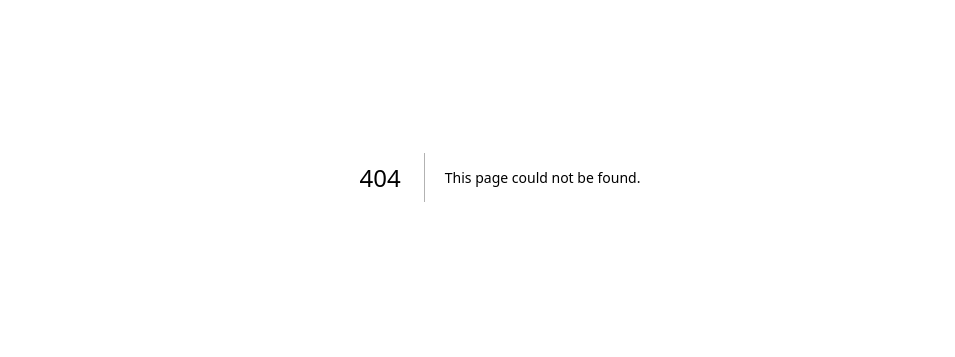
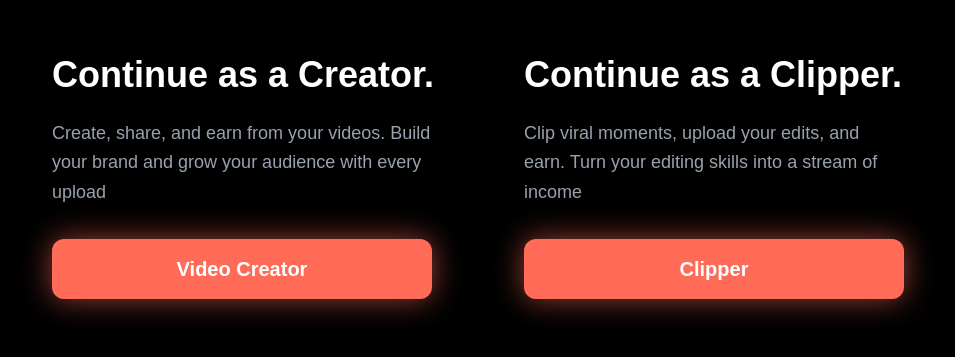
Before and after one commit to rd6260/grypp, a Next.js app: page /test in a window 1280 px wide. Before the commit this address had no page. Shown: the part 223-580 px from the top of the page, without its empty margins (140-1095 px from the left). Built offline with nearby package versions, Linux system fonts and the light colour scheme.

Commit message:
ui changes

```diff
--- a/app/project/page.tsx
+++ b/app/project/page.tsx
@@ -21,6 +21,7 @@ import {
 } from 'lucide-react';
 
 import NavigationBar from '@/components/GryppBar';
+import { UserTypeSelection } from '@/components/UserTypeSelection';
 
 
 function ProjectDetailsContent() {
--- /dev/null
+++ b/app/test/page.tsx
@@ -0,0 +1,7 @@
+'use client'
+import { UserTypeSelection } from "@/components/UserTypeSelection";
+
+export default function TestPage() {
+
+  return <UserTypeSelection onSelect={()=>{}} />;
+}
--- /dev/null
+++ b/components/UserTypeSelection.tsx
@@ -0,0 +1,56 @@
+"use client";
+
+import React, { useState } from 'react';
+
+export type UserType = 'creator' | 'clipper';
+
+export interface UserTypeSelectionProps {
+  onSelect: (type: UserType) => void;
+}
+
+export const UserTypeSelection: React.FC<UserTypeSelectionProps> = ({ onSelect }) => {
+  const [selectedType, setSelectedType] = useState<UserType | null>(null);
+
+  const handleSelect = (type: UserType) => {
+    setSelectedType(type);
+    onSelect(type);
+  };
+
+  return (
+    <div className="min-h-screen bg-black flex items-center justify-center p-8">
+      <div className="max-w-4xl w-full grid md:grid-cols-2 gap-12">
+        {/* Creator Option */}
+        <div className="flex flex-col">
+          <h2 className="text-white text-4xl font-bold mb-6">
+            Continue as a Creator.
+          </h2>
+          <p className="text-gray-400 text-lg w-95 mb-8 leading-relaxed">
+            Create, share, and earn from your videos. Build your brand and grow your audience with every upload
+          </p>
+          <button
+            onClick={() => handleSelect('creator')}
+            className="w-95 py-4 bg-[#ff6b57] text-white text-xl font-semibold rounded-xl hover:bg-[#ff7a66] transition-all duration-300 shadow-[0_0_30px_rgba(255,107,87,0.6)] hover:shadow-[0_0_40px_rgba(255,107,87,0.8)]"
+          >
+            Video Creator
+          </button>
+        </div>
+
+        {/* Clipper Option */}
+        <div className="flex flex-col">
+          <h2 className="text-white text-4xl font-bold mb-6">
+            Continue as a Clipper.
+          </h2>
+          <p className="text-gray-400 text-lg mb-8 w-95 leading-relaxed">
+            Clip viral moments, upload your edits, and earn. Turn your editing skills into a stream of income
+          </p>
+          <button
+            onClick={() => handleSelect('clipper')}
+            className="w-95 py-4 bg-[#ff6b57] text-white text-xl font-semibold rounded-xl hover:bg-[#ff7a66] transition-all duration-300 shadow-[0_0_30px_rgba(255,107,87,0.6)] hover:shadow-[0_0_40px_rgba(255,107,87,0.8)]"
+          >
+            Clipper
+          </button>
+        </div>
+      </div>
+    </div>
+  );
+}
```
